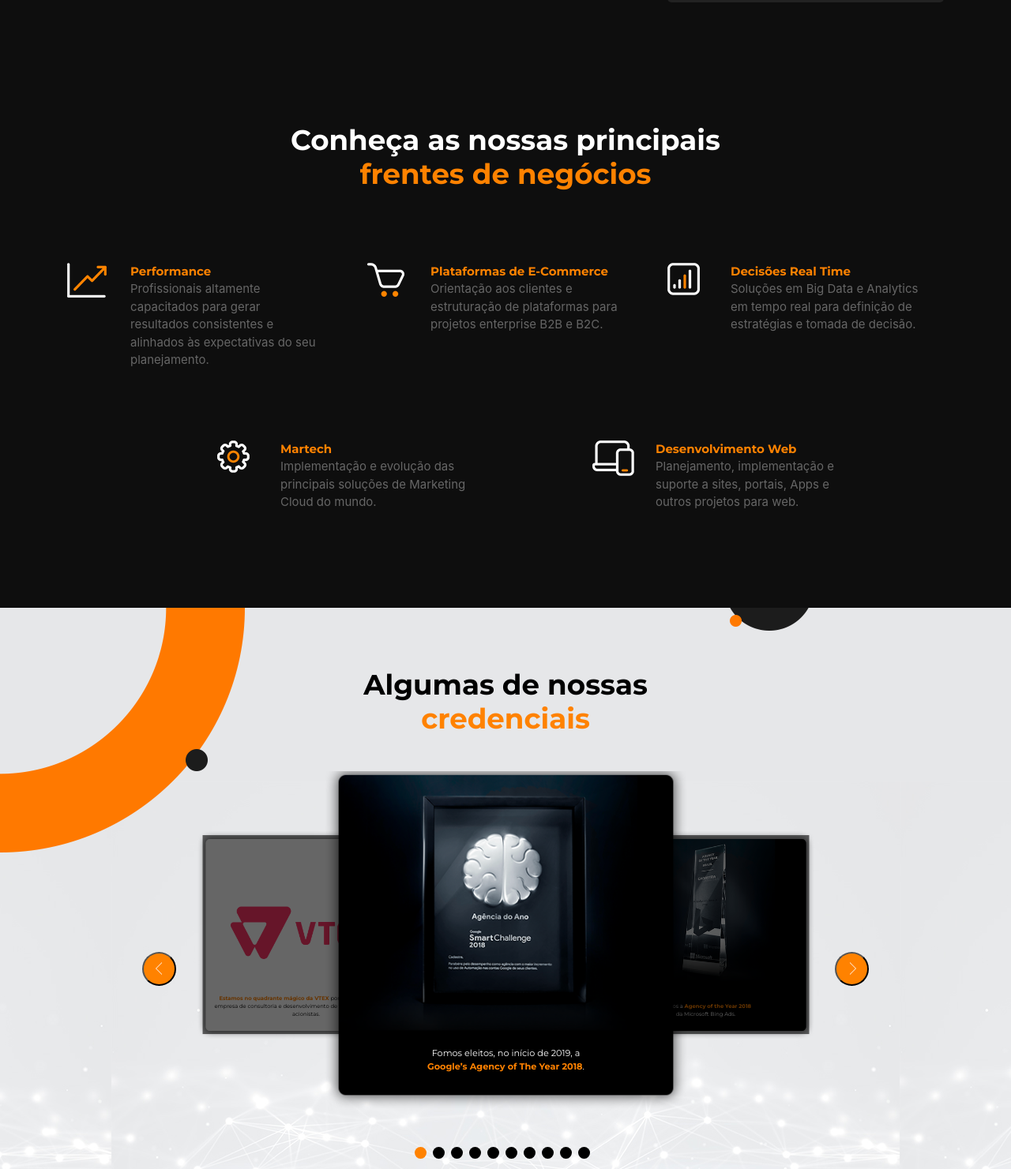
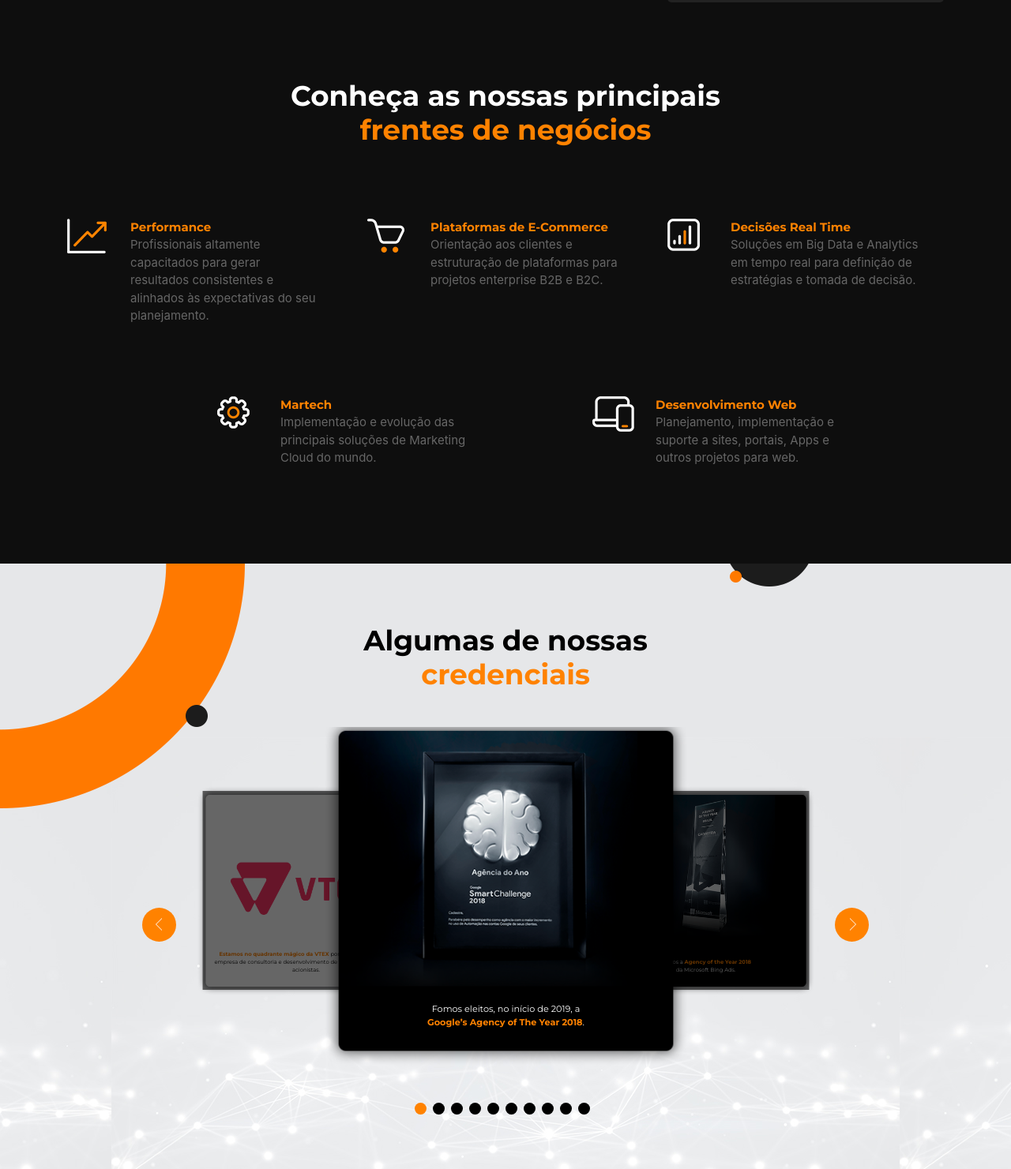
Before and after one commit to JoeKyy/cadastra-lp, a website: page app/index.html in a window 1280 px wide. Shown: the part 724-2205 px from the top of the page at 79% size. Drawn offline with nearby package versions, Linux system fonts and the light colour scheme.

Commit message:
Corre;óes

```diff
--- a/app/scss/elements/_section.scss
+++ b/app/scss/elements/_section.scss
@@ -54,6 +54,9 @@ section {
     }
 
     &.solutions {
+        margin-top: (- space(m));
+        padding-top: 0;
+
         background-color: color(dark, darken);
         color: color(light);
 
@@ -182,6 +185,7 @@ section {
                 height: 43px;
 
                 background-color: color(primary);
+                border: none;
                 border-radius: 50%;
 
                 &.slick-prev {
@@ -317,6 +321,8 @@ section {
     }
 
     &.business {
+        padding-top: space(xg);
+
         background-color: color(dark, dark);
         color: color(light);
 
```
Also changed, not shown: app/css/style.css, app/css/style.min.css, 2 other files.
